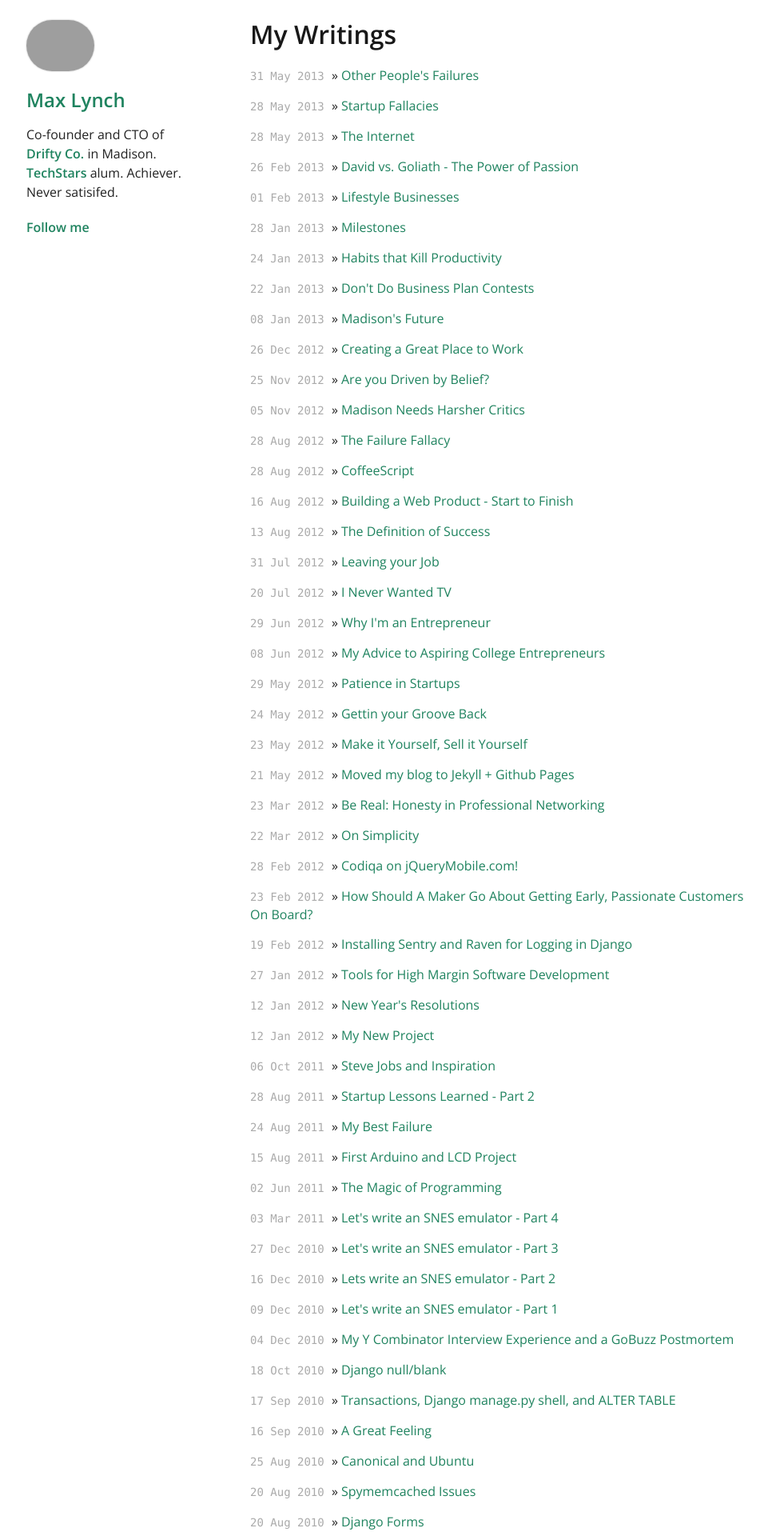
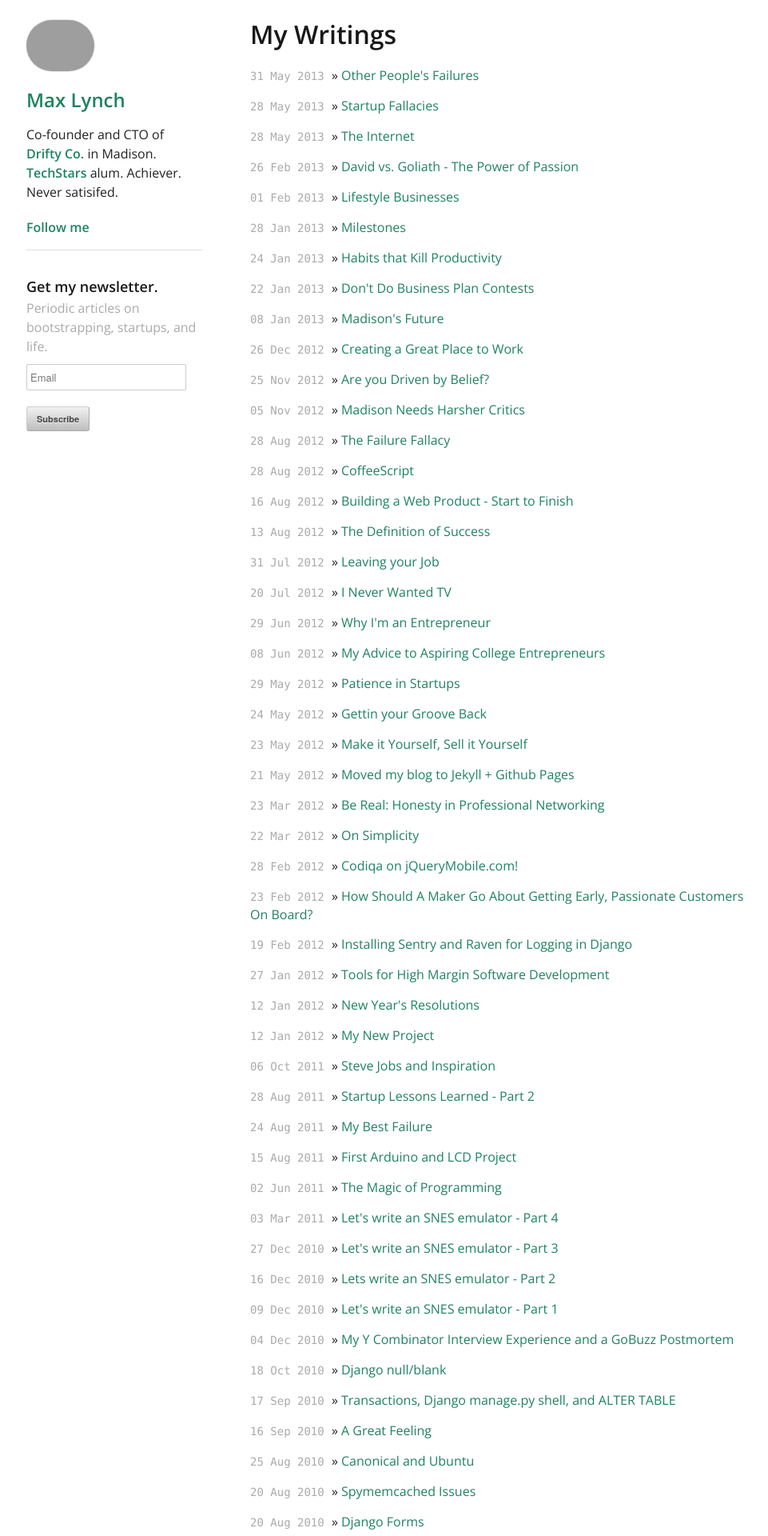
Before and after one commit to mlynch/mlynch.github.com, a Jekyll site: the page built from index.html, in a window 1280 px wide. Shown: the top 1920 px of the page at 80% size, without its empty margins (137-1098 px from the left). Built offline with Jekyll 4.4.1, drawn with Linux system fonts in a browser that asks for light colours; nearby versions of some CDN libraries; Markdown is read by kramdown in place of the engine named in the settings; a script that is not in the unit is left out; comment, search, counter and statistics services are not loaded; grey boxes are pictures that could not be loaded.

Commit message:
Newsletter signup

```diff
--- a/_layouts/default.html
+++ b/_layouts/default.html
@@ -43,18 +43,31 @@
         <a href="https://twitter.com/maxlynch" class="twitter-follow-button" data-show-count="false">Follow me</a>
       </ul>
       </nav>
+
       {% if page.category %}
       <hr>
+      {% endif %}
       <div class="meta">
+        {% if page.category %}
         <h4 class="title">{{page.title}}</h4>
-        <div class="info"><time>Posted {{page.dateString}}</time> in {{page.tags}}</div>
+        <div class="info"><time>Posted {{page.dateString}}</time> in <b>{{page.tags}}</b></div>
         <div class="social-buttons">
           <a href="https://twitter.com/share" class="twitter-share-button" data-via="maxlynch" data-count="vertical">Tweet</a>
           <g:plusone size="tall"></g:plusone>
           <a href="http://bufferapp.com/add" class="buffer-add-button" data-count="vertical" data-via="maxlynch" >Buffer</a><script type="text/javascript" src="http://static.bufferapp.com/js/button.js"></script>
         </div>
+        {% endif %}
+        <hr>
+        <form action="http://feedburner.google.com/fb/a/mailverify" method="post" target="popupwindow" onsubmit="window.open('http://feedburner.google.com/fb/a/mailverify?uri=maxlynch', 'popupwindow', 'scrollbars=yes,width=550,height=520');return true">
+          <h4 class="title">Get my newsletter.</h4>
+          Periodic articles on bootstrapping, startups, and life.
+          <p style="margin-top: 10px">
+          <input type="text" style="width:190px" name="email" placeholder="Email"/></p>
+          <input type="hidden" value="maxlynch" name="uri"/>
+          <input type="hidden" name="loc" value="en_US"/>
+          <input type="submit" value="Subscribe" />
+        </form>
       </div>
-      {% endif %}
     </div>
     <div class="eleven columns content">
       <div id="home">
--- a/css/screen2.css
+++ b/css/screen2.css
@@ -993,7 +993,7 @@ sup {
   margin-bottom: 15px;
   font-size: 14px;
   font-style: italic;
-  margin-top: -25px;
+  margin-top: -8px;
   margin-bottom: 30px;
 }
 #responsive-info img {
```
